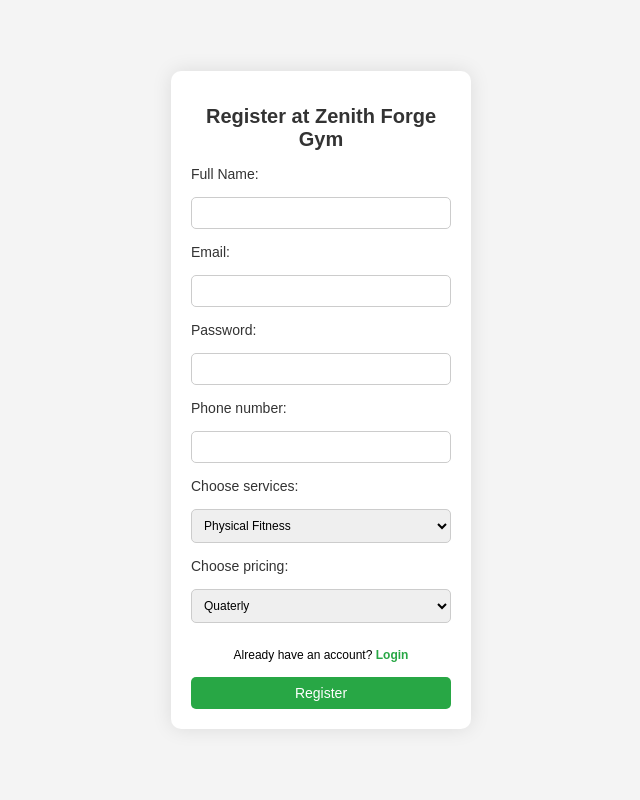
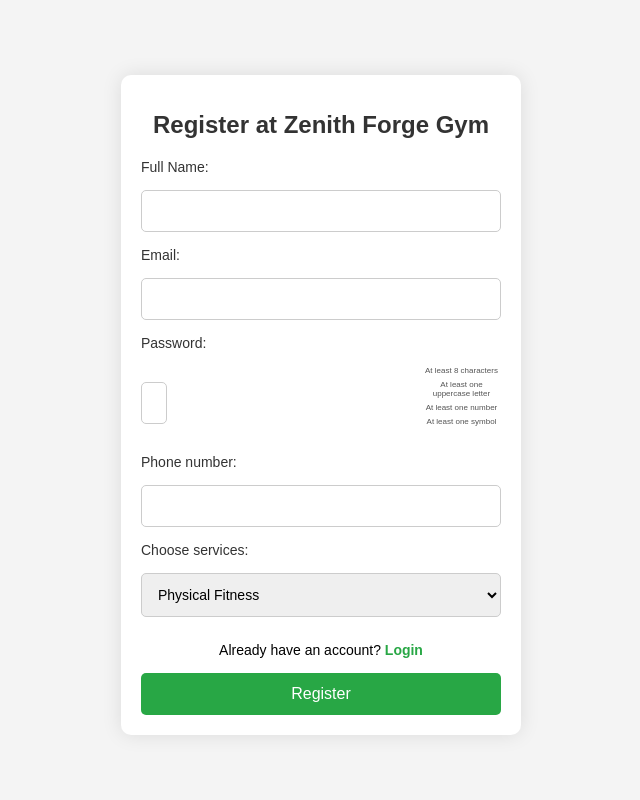
Before and after one commit to VarunGautam27/GYM-WEBSITE, a PHP site: page /register.php in a window 1280 px wide. Shown: the whole page, without its empty margins (319-959 px from the left). Run offline with PHP 8.4, Linux system fonts and the light colour scheme.

Commit message:
changed password criteria

```diff
--- a/admin.php
+++ b/admin.php
@@ -162,6 +162,7 @@ if (isset($_POST['delete'])) {
 <body>
     <div class="container">
         <h1>Admin Dashboard</h1>
+        <a href="extend_membership.php">Extend Membership</a>
 
         <div class="search-container">
             <form action="admin.php" method="GET">
@@ -181,7 +182,7 @@ if (isset($_POST['delete'])) {
                     <th>Pricing</th>
                     <th>Payment Amount</th>
                     <th>Payment Date</th>
-                    <th>Validity (30 Days)</th>
+                    <th>Validity</th>
                     <th>Actions</th>
                 </tr>
             </thead>
--- /dev/null
+++ b/password_strength.js
@@ -0,0 +1,49 @@
+document.addEventListener("DOMContentLoaded", function() {
+    const passwordInput = document.getElementById('password');
+    const passwordCriteria = document.getElementById('passwordCriteria');
+    const togglePasswordButton = document.getElementById('togglePassword');
+    const form = document.querySelector('form');
+
+    function validatePassword() {
+        const password = passwordInput.value;
+        const criteria = [
+            { regex: /.{8,}/, label: 'At least 8 characters' },
+            { regex: /[A-Z]/, label: 'At least one uppercase letter' },
+            { regex: /\d/, label: 'At least one number' },
+            { regex: /[!@#$%^&*(),.?":{}|<>]/, label: 'At least one symbol' }
+        ];
+
+        let valid = true;
+        passwordCriteria.innerHTML = '';
+
+        criteria.forEach(({ regex, label }) => {
+            const isValid = regex.test(password);
+            const listItem = document.createElement('li');
+            listItem.textContent = label;
+            listItem.style.color = isValid ? 'green' : 'red';
+            passwordCriteria.appendChild(listItem);
+            if (!isValid) valid = false;
+        });
+
+        return valid;
+    }
+
+    // Validate password on input
+    passwordInput.addEventListener('input', function() {
+        validatePassword();
+    });
+
+    // Toggle password visibility
+    togglePasswordButton.addEventListener('click', function() {
+        const type = passwordInput.getAttribute('type') === 'password' ? 'text' : 'password';
+        passwordInput.setAttribute('type', type);
+        this.textContent = type === 'password' ? 'Show' : 'Hide';
+    });
+
+    form.addEventListener('submit', function(event) {
+        if (!validatePassword()) {
+            event.preventDefault(); // Prevent form submission
+            alert('Please fulfill the password criteria.');
+        }
+    });
+});
--- a/register.css
+++ b/register.css
@@ -12,6 +12,7 @@ body {
     align-items: center;
     height: 100vh;
     margin: 0;
+    padding-top: 10px;
 }
 
 .container {
@@ -20,35 +21,34 @@ body {
     border-radius: 10px;
     box-shadow: 0 0 20px rgba(0, 0, 0, 0.1);
     text-align: center;
-    max-width: 300px; /* Reduced max-width */
+    max-width: 400px; /* Ensure enough width */
     width: 100%;
-    margin-top: 0;
 }
 
 h1 {
-    margin-bottom: 15px; /* Reduced margin */
-    font-size: 20px; /* Reduced font size */
+    margin-bottom: 20px;
+    font-size: 24px;
     color: #333;
 }
 
 .register-form {
     display: flex;
     flex-direction: column;
-    gap: 15px; /* Reduced gap */
+    gap: 15px;
+    align-items: stretch; /* Ensure inputs and labels stretch to full width */
 }
 
 .register-form label {
-    font-size: 14px; /* Reduced font size */
+    font-size: 14px;
     color: #333;
     text-align: left;
-    display: block;
 }
 
 .register-form input,
 .register-form select,
 .register-form button {
-    padding: 8px; /* Reduced padding */
-    font-size: 12px; /* Reduced font size */
+    padding: 12px;
+    font-size: 14px;
     border: 1px solid #ccc;
     border-radius: 5px;
     width: 100%;
@@ -56,7 +56,7 @@ h1 {
 }
 
 .register-form button {
-    font-size: 14px; /* Reduced font size */
+    font-size: 16px;
     background-color: #28a745;
     color: white;
     border: none;
@@ -68,9 +68,38 @@ h1 {
     background-color: rgb(34, 216, 216);
 }
 
+.password-container {
+    display: flex;
+    align-items: center;
+}
+
+.password-container input {
+    flex: 1;
+    padding: 12px;
+    font-size: 14px;
+}
+
+.password-container button {
+    background: none;
+    border: none;
+    cursor: pointer;
+    font-size: 16px;
+    margin-left: -30px; /* Adjust position of the icon */
+}
+
+.password-container i {
+    color: #00796b;
+}
+
+
+
+#passwordCriteria li {
+    margin-bottom: 5px;
+}
+
 .login-link {
     margin-top: 10px;
-    font-size: 12px; /* Reduced font size */
+    font-size: 14px;
 }
 
 .login-link a {
--- a/register.php
+++ b/register.php
@@ -1,21 +1,18 @@
 <?php
-// Database credentials
+
 $servername = "localhost";
 $username = "root";
 $password = "";
 $dbname = "gym_registration";
 
-// Create a connection to the MySQL database
 $conn = new mysqli($servername, $username, $password, $dbname);
 
-// Check the connection
 if ($conn->connect_error) {
     die("Connection failed: " . $conn->connect_error);
 }
 
-// Process the form when it's submitted
 if ($_SERVER["REQUEST_METHOD"] == "POST") {
-    // Retrieve form data
+
     $name = $_POST['username'];
     $email = $_POST['email'];
     $password = $_POST['password'];
@@ -23,31 +20,35 @@ if ($_SERVER["REQUEST_METHOD"] == "POST") {
     $services = $_POST['services'];
     $pricing = $_POST['pricing'];
 
+    // Check if the user already exists
+    $stmt = $conn->prepare("SELECT id FROM members WHERE email = ?");
+    $stmt->bind_param('s', $email);
+    $stmt->execute();
+    $stmt->store_result();
 
+    if ($stmt->num_rows > 0) {
+        // User exists
+        echo "<script>alert('A user with this email already exists.'); window.location.href='register.php';</script>";
+    } else {
+        // User does not exist, proceed with registration
         $hashed_password = password_hash($password, PASSWORD_DEFAULT);
-
         $created_at = date("Y-m-d H:i:s");
 
-    // Prepare and bind the SQL statement
         $stmt = $conn->prepare("INSERT INTO members (name, email, password, phonenumber, services, pricing, created_at) VALUES (?, ?, ?, ?, ?, ?, ?)");
-
-    // Bind the parameters correctly using variables
         $stmt->bind_param('sssisss', $name, $email, $hashed_password, $phonenumber, $services, $pricing, $created_at);
 
-
         if ($stmt->execute()) {
-
             echo "<script>alert('Registration successful!'); window.location.href='index.php';</script>";
         } else {
             echo "Error: " . $stmt->error;
         }
 
+        $stmt->close();
+    }
 
-    $stmt->close();
     $conn->close();
 }
 ?>
-
 
 <!DOCTYPE html>
 <html lang="en">
@@ -56,11 +57,24 @@ if ($_SERVER["REQUEST_METHOD"] == "POST") {
     <meta name="viewport" content="width=device-width, initial-scale=1.0">
     <title>Register - Zenith Forge Gym</title>
     <link rel="stylesheet" href="register.css">
+
+    <style>
+        #passwordCriteria {
+    list-style-type: none;
+    padding: 0;
+    margin-top: 0px;
+    font-size: 8px;
+    color: #555;
+        }
+
+
+</style>
 </head>
 <body>
     <div class="container">
         <h1>Register at Zenith Forge Gym</h1>
         <form action="register.php" method="POST" class="register-form">
+        <script src="password_strength.js" defer></script>
             <label for="username">Full Name:</label>
             <input type="text" id="username" name="username" required>
 
@@ -68,7 +82,16 @@ if ($_SERVER["REQUEST_METHOD"] == "POST") {
             <input type="email" id="email" name="email" required>
 
             <label for="password">Password:</label>
+            <div class="password-container">
                 <input type="password" id="password" name="password" required>
+                <button type="button" id="togglePassword">Show</button>
+                <ul id="passwordCriteria">
+                <li>At least 8 characters</li>
+                <li>At least one uppercase letter</li>
+                <li>At least one number</li>
+                <li>At least one symbol</li>
+            </ul>
+            </div>
 
             <label for="phone">Phone number:</label>
             <input type="number" id="phone" name="phone" required>
@@ -79,17 +102,12 @@ if ($_SERVER["REQUEST_METHOD"] == "POST") {
                 <option value="Fatloss">Fat Loss</option>
                 <option value="Weight Lifting">Weight Lifting</option>
                 <option value="Strength Training">Strength Training</option>
-                <option value="cardio">Cardio</option>
-                <option value="weightgain">Weight Gain</option>
+                <option value="Cardio">Cardio</option>
+                <option value="Weight Gain">Weight Gain</option>
+
             </select>
 
-            <label for="pricing">Choose pricing:</label>
-            <select id="pricing" name="pricing" required>
-                <option value="Quaterly">Quaterly</option>
-                <option value="Monthly">Monthly</option>
-                <option value="Half-yearly">Half-Yearly</option>
-                <option value="Yearly">Yearly</option>
-            </select>
+
 
             <div class="login-link">
                 <span>Already have an account? <a href="login.php">Login</a></span>
```
Also changed, not shown: extend_membership.php (added, +61 -0 lines). Lines whose indentation alone changed are shown as unchanged.
